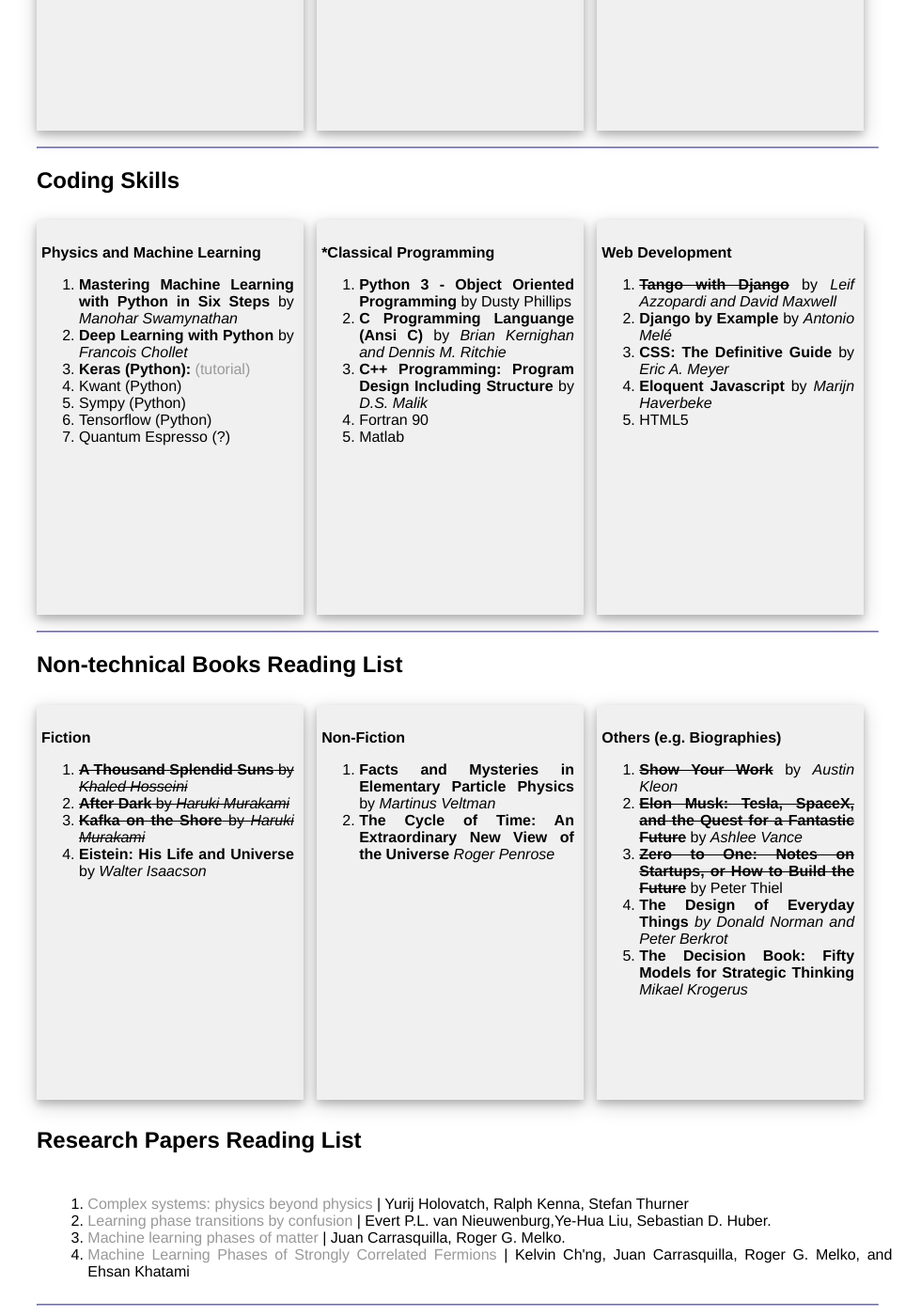
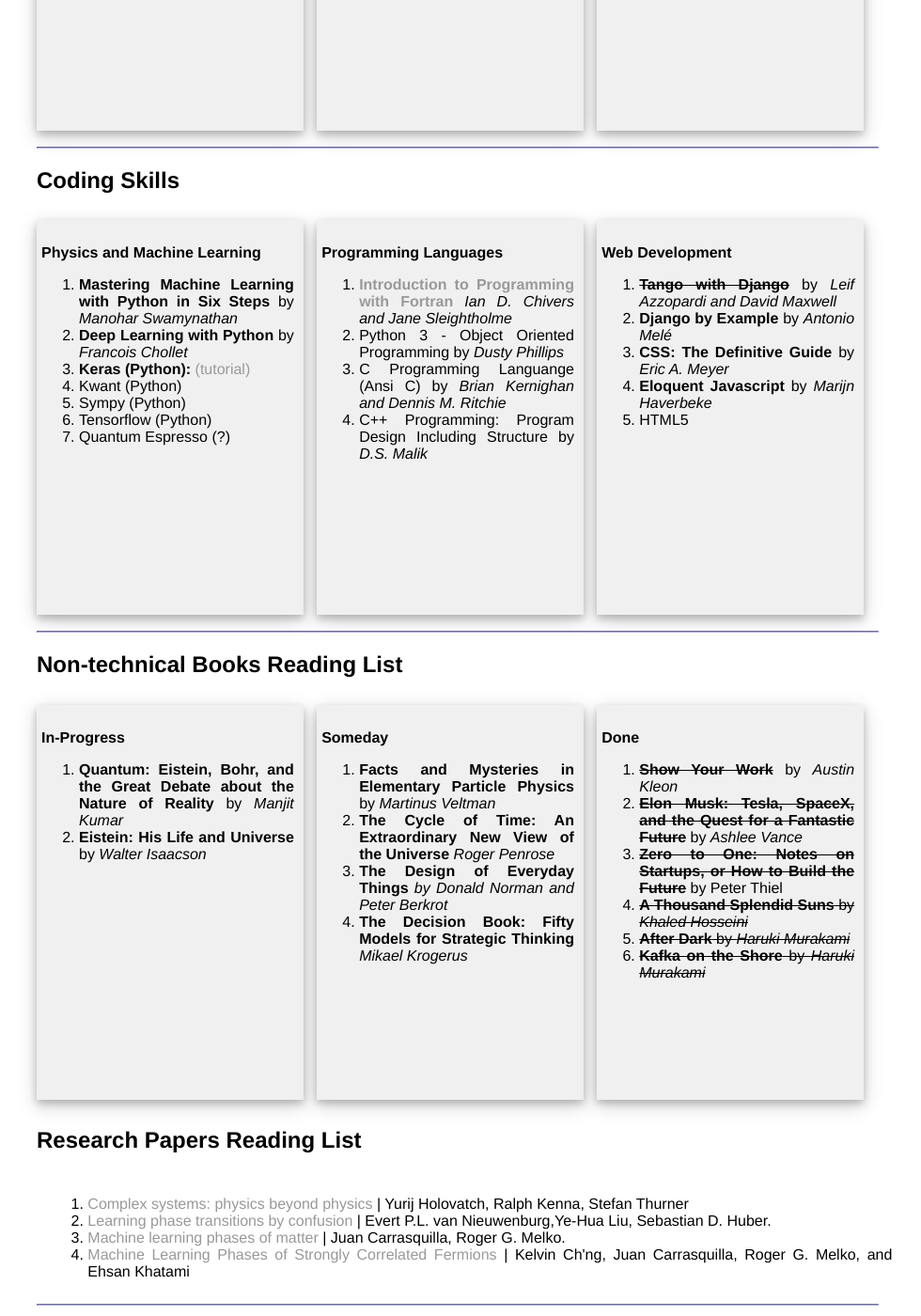
Before and after one commit to sinbad989/sinbad989.github.io, a Jekyll site: the page built from working/index.html, in a window 1280 px wide and 1400 px high, scrolled down 575 px. Shown: the whole window at 94% size, without its empty margins (153-1133 px from the left). Built offline with Jekyll 4.4.1, drawn with Linux system fonts in a browser that asks for light colours; nearby versions of some CDN libraries; some web fonts are replaced; some of the changed text lies outside the part shown.

Commit message:
update working on

```diff
--- a/working/index.html
+++ b/working/index.html
@@ -11,6 +11,7 @@
         <div class="col span_1_of_3">
             <p><b>Physics</b></p>
             <ol>
+                <li><b><a href="https://github.com/sinbad989/Python_Programming/tree/master/Quantum%20Transport%20-%20Atoms%20to%20Transistors">Transport: Atom to Transistor</a> by <i>Supriyo Datta</i></b></li>
                 <li><b>Quantum Mechanics Concepts and Applications</b> by <i>Nouredine Zettilli</i></li>
                 <li><b>Molecular Quantum Mechanics</b> by <i>P. Atkins, R. Friedman</i></li>
                 <!-- <li><b>Introduction to Many Body Physics</b> by <i>Piers Coleman</i></li>
@@ -60,13 +61,12 @@
             </ol>
         </div>
         <div class="col span_1_of_3">
-            <p><b>*Classical Programming</b></p>
+            <p><b>Programming Languages</b></p>
             <ol>
-                <li><b>Python 3 - Object Oriented Programming</b> by Dusty Phillips<i></i></li>
-                <li><b>C Programming Languange (Ansi C)</b> by <i>Brian Kernighan and Dennis M. Ritchie</i></li>
-                <li><b>C++ Programming: Program Design Including Structure</b> by <i>D.S. Malik</i></li>
-                <li>Fortran 90</li>
-                <li>Matlab</li>
+                <li><b><a href="https://github.com/sinbad989/Fortran-Mastery">Introduction to Programming with Fortran</a></b> <i>Ian D. Chivers and Jane Sleightholme</i></li>
+                <li>Python 3 - Object Oriented Programming by <i>Dusty Phillips</i></li>
+                <li>C Programming Languange (Ansi C) by <i>Brian Kernighan and Dennis M. Ritchie</i></li>
+                <li>C++ Programming: Program Design Including Structure by <i>D.S. Malik</i></li>
             </ol>
         </div>
         <div class="col span_1_of_3">
@@ -85,29 +85,30 @@
     <h2>Non-technical Books Reading List</h2>
     <div class="section group">
         <div class="col span_1_of_3">
-            <p><b>Fiction</b></p>
+            <p><b>In-Progress</b></p>
             <ol>
-                <li><strike><b>A Thousand Splendid Suns</b> by <i>Khaled Hosseini</i></strike></li>
-                <li><strike><b>After Dark</b> by <i>Haruki Murakami</i></strike> </li>
-                <li><strike><b>Kafka on the Shore</b> by <i>Haruki Murakami</i></strike></li>
+               <li><b>Quantum: Eistein, Bohr, and the Great Debate about the Nature of Reality</b> by <i>Manjit Kumar</i></li>
                 <li><b>Eistein: His Life and Universe</b> by <i>Walter Isaacson</i></li>
             </ol>
         </div>
         <div class="col span_1_of_3">
-            <p><b>Non-Fiction</b></p>
+            <p><b>Someday</b></p>
             <ol>
                 <li><b>Facts and Mysteries in Elementary Particle Physics</b> by <i>Martinus Veltman</i></li>
                 <li><b>The Cycle of Time: An Extraordinary New View of the Universe </b> <i>Roger Penrose</i></li>
+                <li><b>The Design of Everyday Things</b> <i>by Donald Norman and Peter Berkrot</i></li>
+                <li><b>The Decision Book: Fifty Models for Strategic Thinking</b> <i>Mikael Krogerus</i> </li>
             </ol>
         </div>
         <div class="col span_1_of_3">
-            <p><b>Others (e.g. Biographies)</b></p>
+            <p><b>Done</b></p>
             <ol>
                 <li><strike><b>Show Your Work</b></strike> by <i>Austin Kleon</i></li>
                 <li><strike><b>Elon Musk: Tesla, SpaceX, and the Quest for a Fantastic Future</b></strike> by <i>Ashlee Vance</i></li>
                 <li><strike><b>Zero to One: Notes on Startups, or How to Build the Future</b></strike> by Peter Thiel</li>
-                <li><b>The Design of Everyday Things</b> <i>by Donald Norman and Peter Berkrot</i></li>
-                <li><b>The Decision Book: Fifty Models for Strategic Thinking</b> <i>Mikael Krogerus</i> </li>
+                <li><strike><b>A Thousand Splendid Suns</b> by <i>Khaled Hosseini</i></strike></li>
+                <li><strike><b>After Dark</b> by <i>Haruki Murakami</i></strike> </li>
+                <li><strike><b>Kafka on the Shore</b> by <i>Haruki Murakami</i></strike></li>
             </ol>
         </div>
     </div>
```
